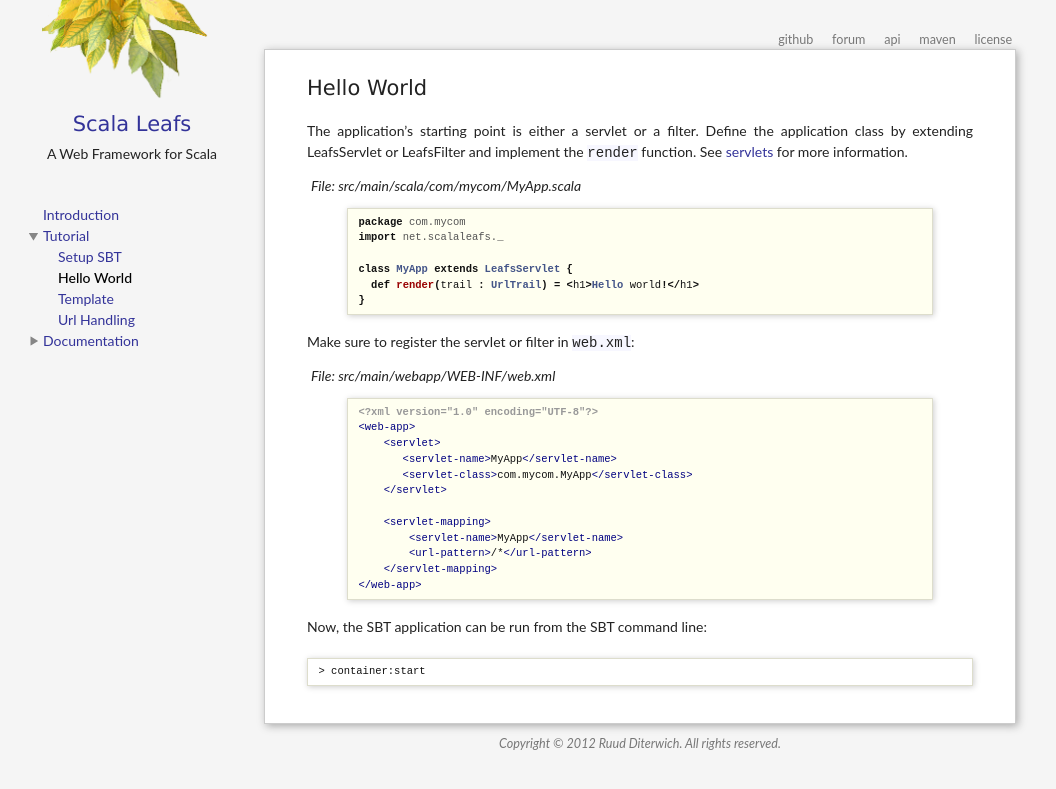
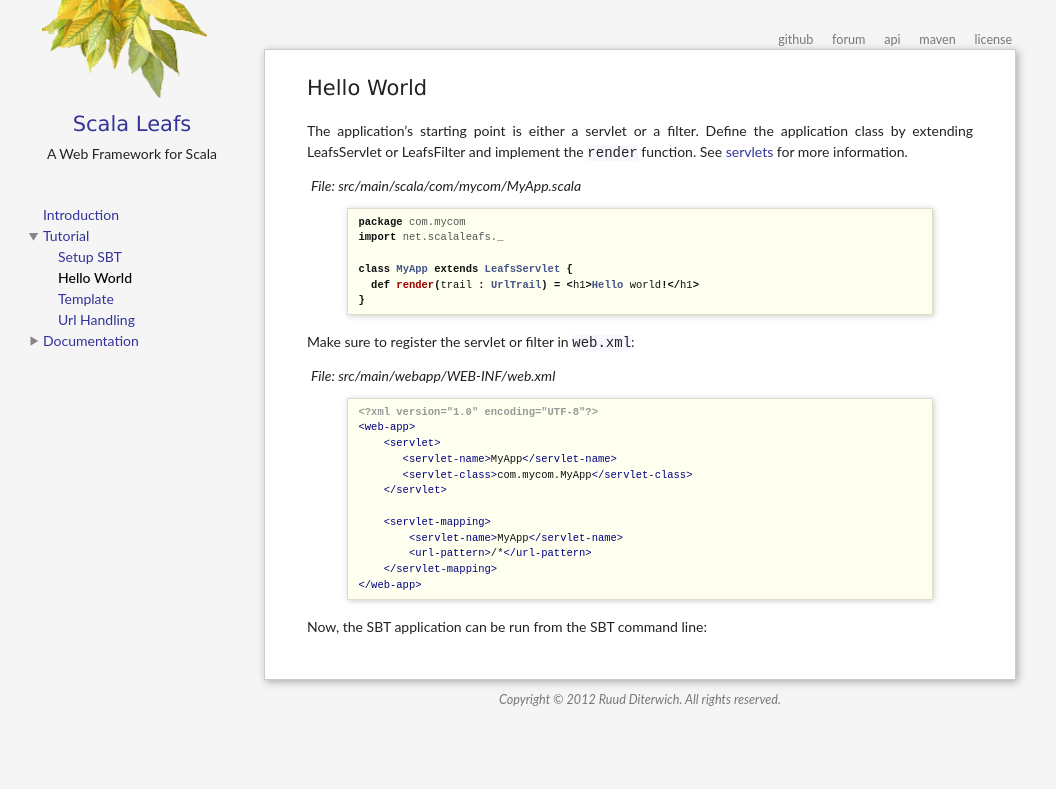
Before and after one commit to scalastuff/scalaleafs, a Jekyll site: the page built from hello-world.md, in a window 1280 px wide. Shown: the top 789 px of the page, without its empty margins (0-1056 px from the left). Built offline with Jekyll 4.4.1, drawn with Linux system fonts in a browser that asks for light colours.

Commit message:
Updated hello-world.md

````diff
--- a/hello-world.md
+++ b/hello-world.md
@@ -34,6 +34,3 @@
 {% endhighlight %}
 
 Now, the SBT application can be run from the SBT command line:
-```
-> container:start
-```
````
